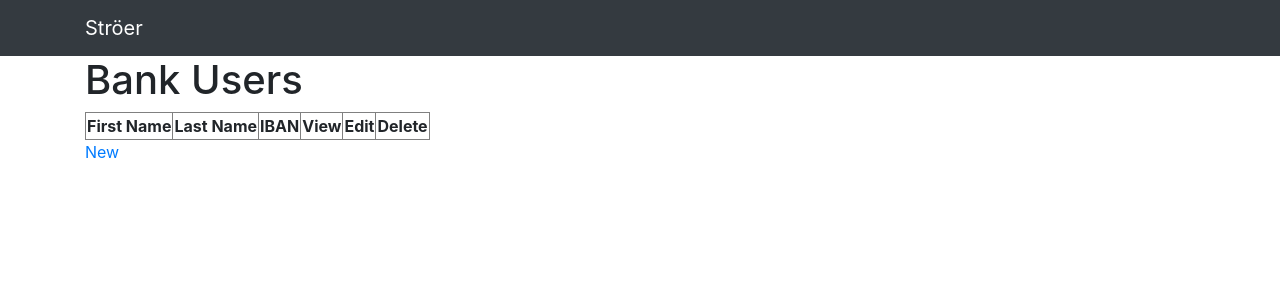
After one commit to Ymasri93/Bank-Account-Adminstration, a Django app: template templates/bank_users/bankuser_list.html in a window 1280 px wide. The commit adds this page. Shown: the top 300 px of the page. Run offline with Django 3.2, Linux system fonts and the light colour scheme; the template is opened without the code that fills it, so the values that code supplies are empty; some libraries are stand-ins or nearby versions.

Commit message:
create bank account model and basic CRUD

```diff
--- a/bankAccountAdministration/settings.py
+++ b/bankAccountAdministration/settings.py
@@ -43,6 +43,7 @@ INSTALLED_APPS = [
     'django.contrib.messages',
     'django.contrib.staticfiles',
     'social_django',
+    'bank_users',
 ]
 
 MIDDLEWARE = [
--- a/bankAccountAdministration/urls.py
+++ b/bankAccountAdministration/urls.py
@@ -24,4 +24,6 @@ urlpatterns = [
     path('logout/', auth_views.LogoutView.as_view(), name='logout'),
     path(r'auth/', include('social_django.urls', namespace='social')),
     path(r'', home, name='home'),
+    path('bank-users/', include('bank_users.urls')),
+
 ]
--- /dev/null
+++ b/bank_users/urls.py
@@ -0,0 +1,12 @@
+from django.urls import path
+
+from . import views
+
+urlpatterns = [
+    path('', views.BankUserList.as_view(), name='bank_user_list'),
+    path('view/<int:pk>', views.BankUserView.as_view(), name='bank_user_view'),
+    path('new', views.BankUserCreate.as_view(), name='bank_user_new'),
+    path('view/<int:pk>', views.BankUserView.as_view(), name='bank_user_view'),
+    path('edit/<int:pk>', views.BankUserUpdate.as_view(), name='bank_user_edit'),
+    path('delete/<int:pk>', views.BankUserDelete.as_view(), name='bank_user_delete'),
+]
--- /dev/null
+++ b/templates/bank_users/bankuser_list.html
@@ -0,0 +1,33 @@
+{% extends "layout.html" %}
+
+{% block content %}
+	<h1>Bank Users</h1>
+
+	<table border="1">
+		<thead>
+			<tr>
+				<th>First Name</th>
+				<th>Last Name</th>
+				<th>IBAN</th>
+				<th>View</th>
+				<th>Edit</th>
+				<th>Delete</th>
+			</tr>
+		</thead>
+		<tbody>
+			{% for bank_user in object_list %}
+				<tr>
+					<td>{{ bank_user.first_name }}</td>
+					<td>{{ bank_user.last_name }}</td>
+					<td>{{ bank_user.iban }}</td>
+					<td><a href="{% url "bank_user_view" bank_user.id %}">view</a></td>
+					<td><a href="{% url "bank_user_edit" bank_user.id %}">edit</a></td>
+					<td><a href="{% url "bank_user_delete" bank_user.id %}">delete</a></td>
+				</tr>
+			{% endfor %}
+		</tbody>
+	</table>
+
+	<a href="{% url "bank_user_new" %}">New</a>
+
+{% endblock content %}
--- a/templates/home.html
+++ b/templates/home.html
@@ -3,6 +3,8 @@
 {% block content %}
 	{% if user.is_authenticated %}
 		<p class="display-4">Hello, {{ user.username }}</p>
+		<a class="lead" href="{% url 'logout' %}">Log out</a>
+
 	{% else %}
 		<a class="lead" href="{% url 'login' %}">Log in</a>
 	{% endif %}
```
Also changed, not shown: templates/bank_users/bankuser_detail.html (added, +7 -0 lines), templates/bank_users/bankuser_form.html (added, +9 -0 lines).
